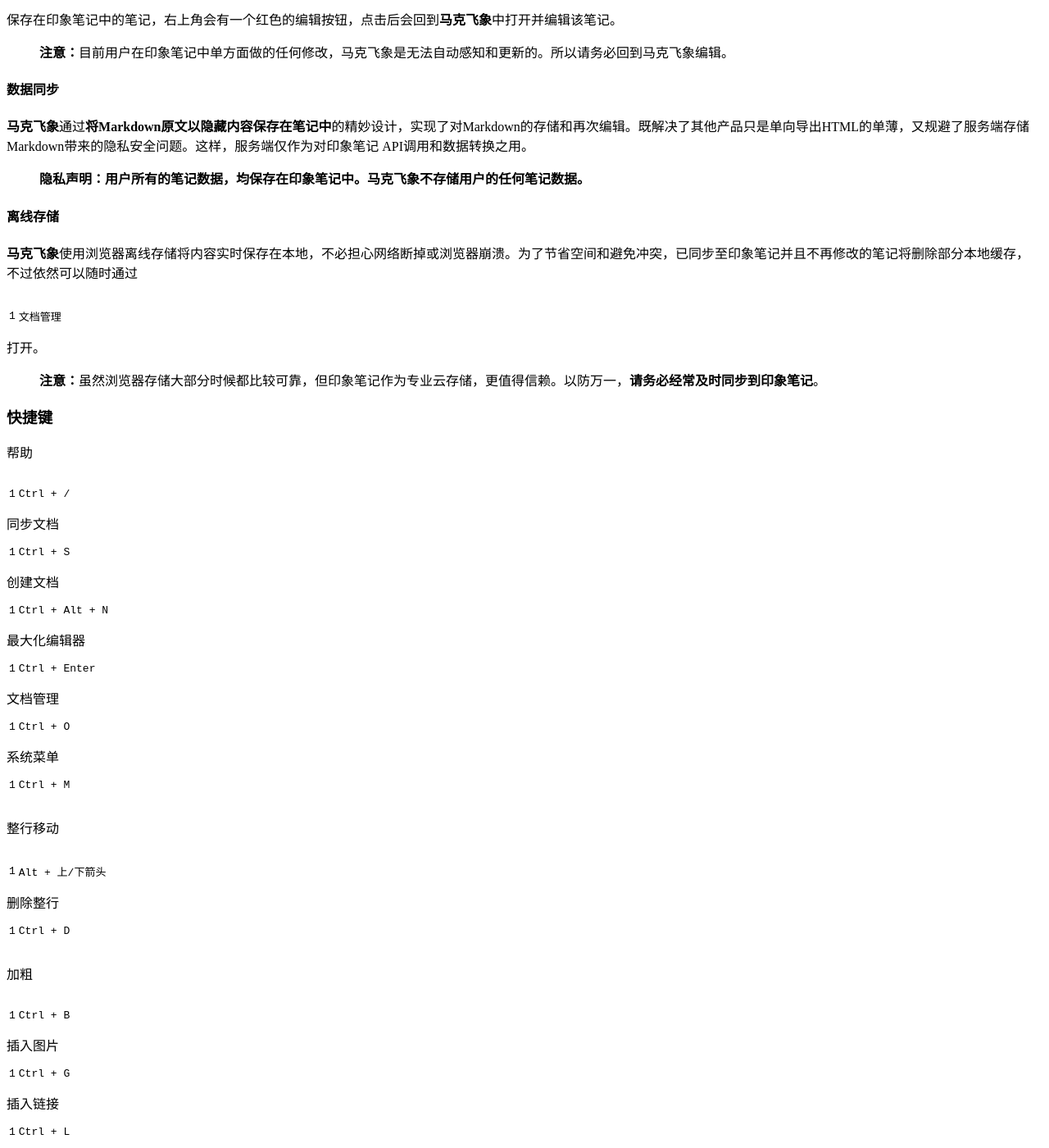
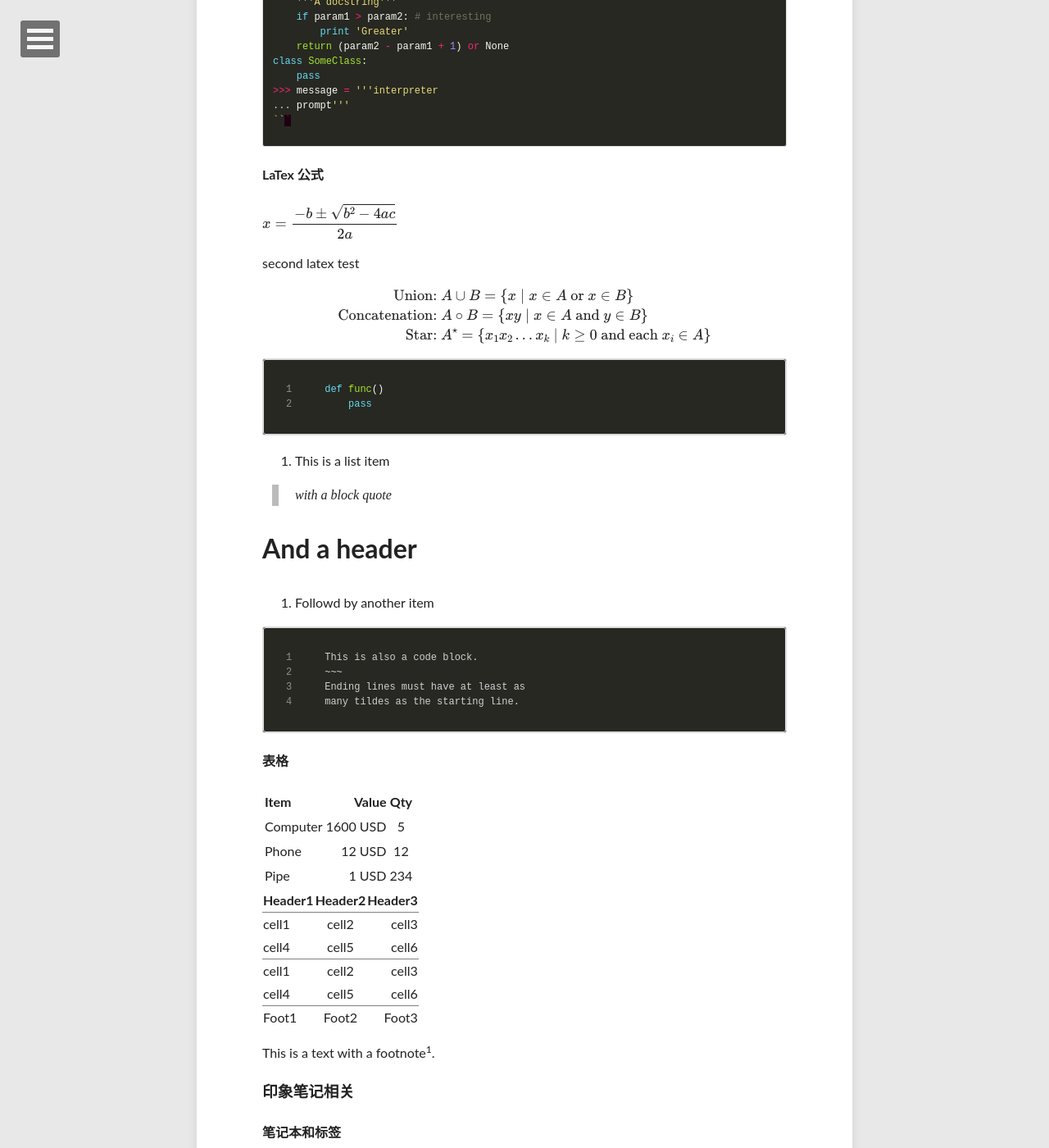
Before and after one commit to huicpc0215/huicpc0215.github.io, a Jekyll site: the page built from index.html, in a window 1280 px wide and 1400 px high, scrolled down 4022 px. Shown: the whole window at 82% size. Built offline with Jekyll 4.4.1, drawn with Linux system fonts in a browser that asks for light colours; nearby versions of some CDN libraries; formulas are drawn with MathJax 3; the list of posts is cut into pages by our own code; some of the changed text lies outside the part shown.

Commit message:
add latex support to my blog

````diff
--- a/Gemfile
+++ b/Gemfile
@@ -5,3 +5,4 @@
 gem 'sass', '3.4.5'
 gem 'octopress', '~> 3.0.0.rc.12'
 gem 'jekyll-sitemap'
+gem 'kramdown'
--- a/_config.yml
+++ b/_config.yml
@@ -5,8 +5,8 @@
 words_per_minute: 100
 # Your site's domain goes here (eg: //mmistakes.github.io, http://mademistakes.com, etc)
 # When testing locally leave blank or use http://localhost:4000
-#url:
-url:              huicpc0215.uni.me
+url:
+#url:              huicpc0215.uni.me
 
 # Owner/author information
 owner:
--- a/_includes/head.html
+++ b/_includes/head.html
@@ -44,6 +44,20 @@
 
 <!-- Load Modernizr -->
 <script src="{{ site.url }}/assets/js/vendor/modernizr-2.6.2.custom.min.js"></script>
+<script type="text/x-mathjax-config">
+MathJax.Hub.Config({
+  jax: ["input/TeX", "output/HTML-CSS"],
+  tex2jax: {
+    inlineMath: [ ['$', '$'] ],
+    displayMath: [ ['$$', '$$']],
+    processEscapes: true,
+    skipTags: ['script', 'noscript', 'style', 'textarea', 'pre', 'code']
+  },
+  messageStyle: "none",
+  "HTML-CSS": { preferredFont: "TeX", availableFonts: ["STIX","TeX"] }
+});
+</script>
+<script src="http://cdn.mathjax.org/mathjax/latest/MathJax.js?config=TeX-AMS_HTML" type="text/javascript"></script>
 
 <!-- Icons -->
 <!-- 16x16 -->
--- a/_posts/2014-11-26-my-first-blog.md
+++ b/_posts/2014-11-26-my-first-blog.md
@@ -22,6 +27,8 @@
 正如您在阅读的这份文档，它使用简单的符号标识不同的标题，将某些文字标记为**粗体**或者*斜体*，下面列举了几个高级功能，更多语法请按`Ctrl + /`查看帮助。
 
 #### 代码块
+
+{% highlight python %}
 ``` python
 @requires_authorization
 def somefunc(param1='', param2=0):
@@ -34,16 +41,66 @@
 >>> message = '''interpreter
 ... prompt'''
 ```
+{% endhighlight %}
 
 #### LaTex 公式
 $$  x = \dfrac{-b \pm \sqrt{b^2 - 4ac}}{2a} $$
 
+second latex test
+
+$$
+\begin{align}
+\mbox{Union: } & A\cup B = \{x\mid x\in A \mbox{ or } x\in B\} \\
+\mbox{Concatenation: } & A\circ B  = \{xy\mid x\in A \mbox{ and } y\in B\} \\
+\mbox{Star: } & A^\star  = \{x_1x_2\ldots x_k \mid  k\geq 0 \mbox{ and each } x_i\in A\} \\
+\end{align}
+$$
+
+~~~ python
+def func()
+    pass
+~~~
+
+
+1. This is a list item
+
+    > with a block quote
+
+# And a header
+
+2. Followd by another item
+
+
+~~~~~~
+This is also a code block.
+~~~
+Ending lines must have at least as
+many tildes as the starting line.
+~~~~~~~~~~~~
+
 #### 表格
+
 | Item      |    Value | Qty  |
 | :-------- | --------:| :--: |
 | Computer  | 1600 USD |  5   |
 | Phone     |   12 USD |  12  |
 | Pipe      |    1 USD | 234  |
+
+
+| Header1 | Header2 | Header3 |
+|:--------|:-------:|--------:|
+| cell1   | cell2   | cell3   |
+| cell4   | cell5   | cell6   |
+|----
+| cell1   | cell2   | cell3   |
+| cell4   | cell5   | cell6   |
+|=====
+| Foot1   | Foot2   | Foot3
+{: rules="groups"}
+
+This is a text with a footnote[^1].
+
+[^1]: And here is the [definition](http://www.baidu.com 'bai du').
 
 ### 印象笔记相关
 
--- a/index.html
+++ b/index.html
@@ -6,8 +6,6 @@
 comments: false
 image:
   feature: abstract-5.jpg
-  credit: dargadgetz
-  creditlink: http://www.dargadgetz.com/ios-7-abstract-wallpaper-pack-for-iphone-5-and-ipod-touch-retina/
 ---
 
 {% for post in paginator.posts %}
````
Also changed, not shown: other parts of _posts/2014-11-26-my-first-blog.md (+5 -0 lines).
